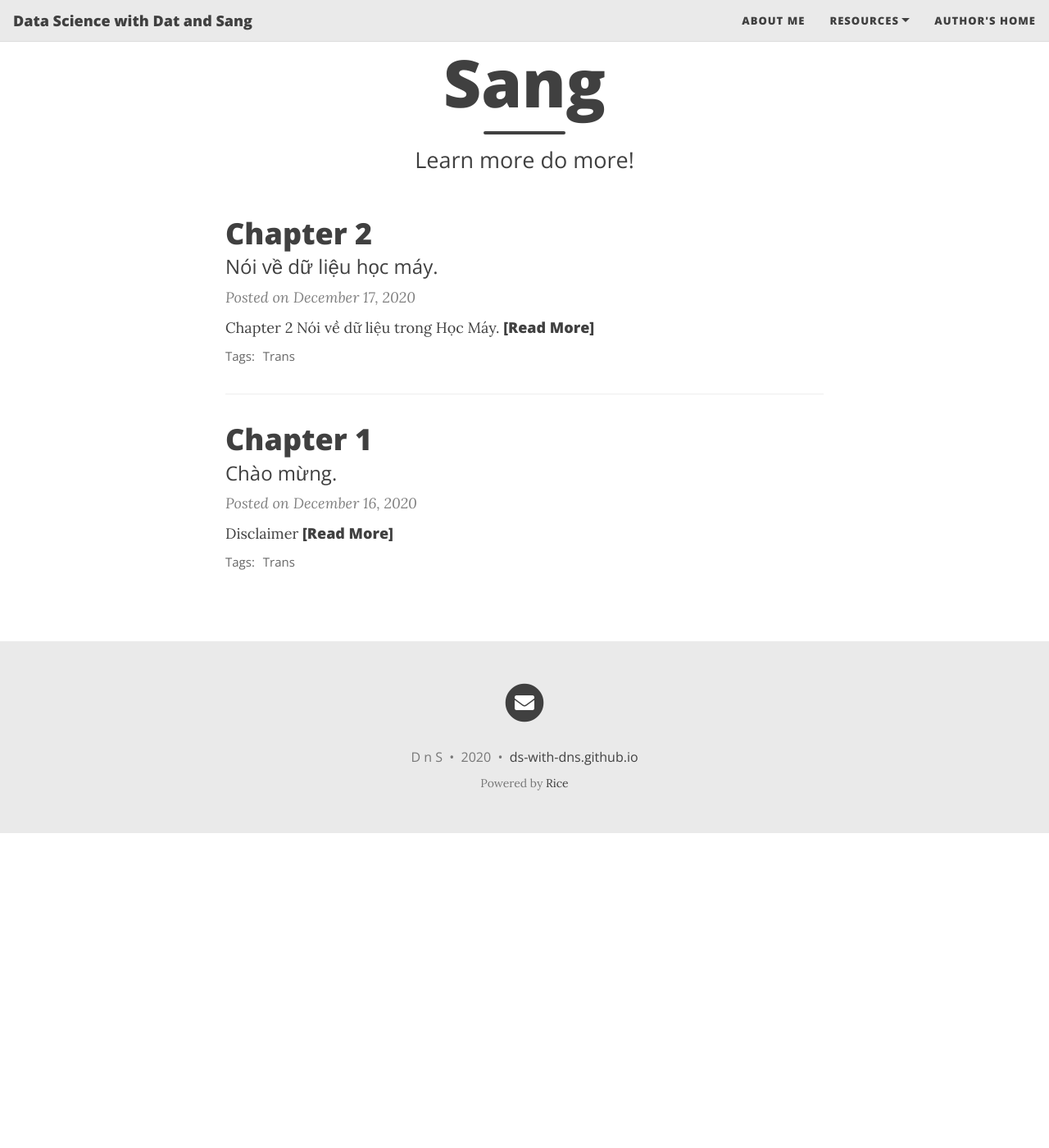
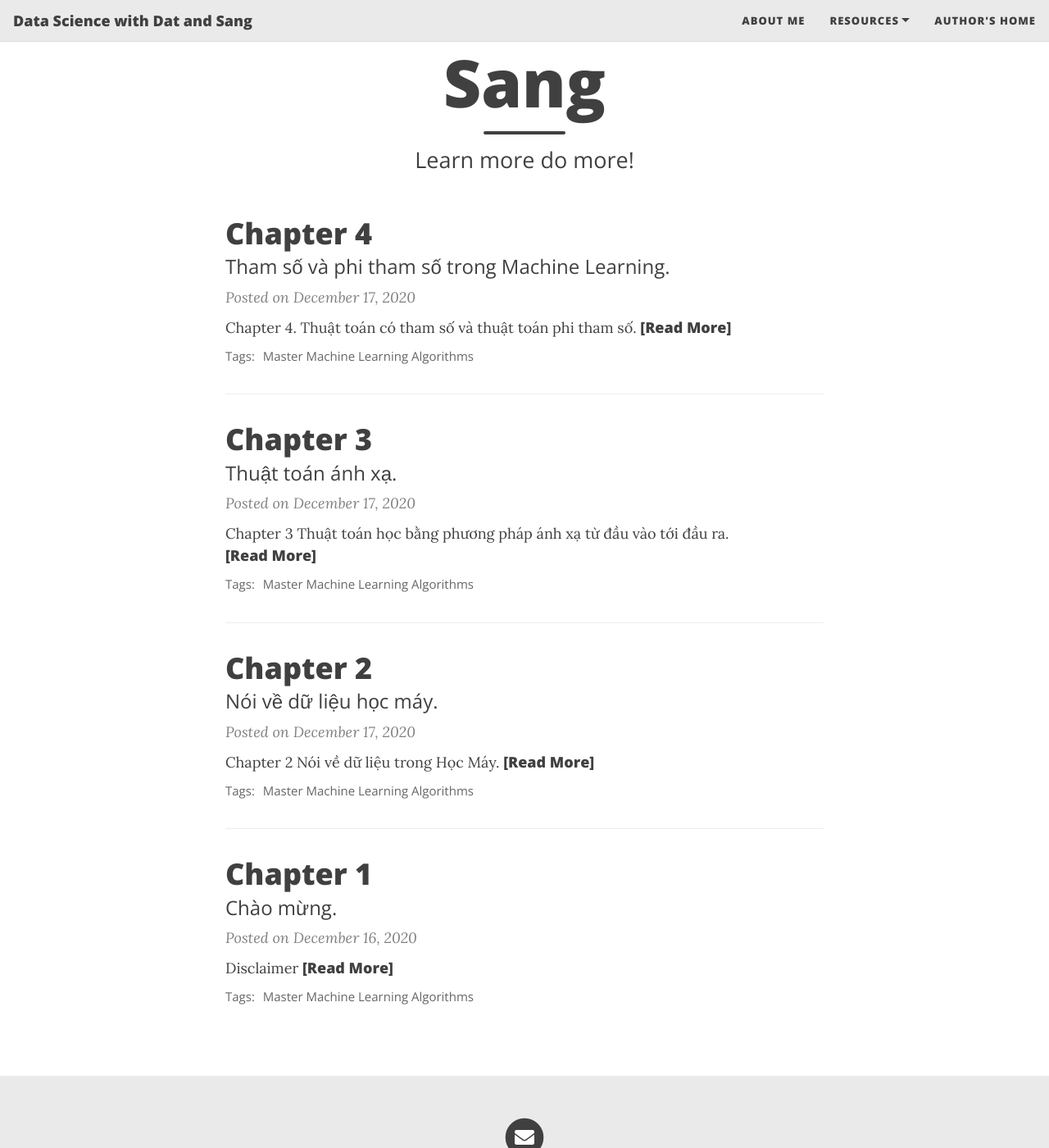
Before and after one commit to ds-with-dns/ds-with-dns.github.io, a Jekyll site: the page built from index.html, in a window 1280 px wide and 1400 px high, scrolled down 250 px. Shown: the whole window at 82% size. Built offline with Jekyll 4.4.1, drawn with Linux system fonts in a browser that asks for light colours; nearby versions of some CDN libraries; the list of posts is cut into pages by our own code; before the commit the page ends 1266 px from its top, so only the background shows below that; part of the change alters nothing that is shown.

Commit message:
Update chap 3 chap 4

```diff
--- a/_posts/2020-12-16-Chap1.md
+++ b/_posts/2020-12-16-Chap1.md
@@ -2,7 +2,7 @@
 layout: post
 title: Chapter 1
 subtitle: Chào mừng.
-tags: [Trans]
+tags: [Master Machine Learning Algorithms]
 comments: true
 ---
 
--- a/_posts/2020-12-17-Chap2.md
+++ b/_posts/2020-12-17-Chap2.md
@@ -2,7 +2,7 @@
 layout: post
 title: Chapter 2
 subtitle: Nói về dữ liệu học máy.
-tags: [Trans]
+tags: [Master Machine Learning Algorithms]
 comments: true
 ---
 
--- /dev/null
+++ b/_posts/2020-12-17-Chap3.md
@@ -0,0 +1,58 @@
+---
+layout: post
+title: Chapter 3
+subtitle: Thuật toán ánh xạ.
+tags: [Master Machine Learning Algorithms]
+comments: true
+---
+
+# Chapter 3
+# Thuật toán học bằng phương pháp ánh xạ từ đầu vào tới đầu ra.
+
+Làm cách nào các thuật toán học máy học tập được? Có một nguyên tắc chung làm nền tảng cho tất cả các thuật toán học máy được giám sát để tạo mô hình dự đoán. Trong chương này, bạn sẽ khám phá cách các thuật toán học máy thực sự hoạt động bằng cách hiểu nguyên tắc chung làm nền tảng cho tất cả các thuật toán. Đọc xong chương này bạn sẽ biết:
+
+* Vấn đề ánh xạ mà tất cả các thuật toán học có giám sát nhắm đến để giải quyết vấn đề.
+
+* Các trường phụ của học máy tập trung tạo ra để dự đoán được gọi là mô hình dự đoán (predictive modeling).
+
+* Các thuật toán máy học khác nhau đại diện cho các chiến lược học tập khác nhau hay học chức năng ánh xạ.
+
+Bắt đầu nào.
+
+## 1. Học một hàm.
+
+Thuật toán học máy mô tả như học một hàm mục tiêu $f$ để ánh xạ tốt nhất các biến đầu vào (input) thành các biến đầu ra (output).
+
+$$Y = f(X)$$
+
+Đây là nhiệm vụ học tập chung mà chúng tôi muốn đưa ra dự đoán trong tương lai $Y$ với các ví dụ đầu vào mới $X$. Chúng ta không biết trong hàm $f$ trông như thế nào hoặc nó có cấu trúc ra sao. Nếu có, chúng tôi có thể sử dụng trực tiếp và chúng tôi không cần phải học bất cứ điều gì từ dữ liệu bằng các thuật toán học máy. Nó khó hơn chúng ta nghĩ. Ngoài ra chúng ta còn có lỗi $e$ độc lập với dữ liệu đầu vào $X$.
+
+$$Y = f(X) + e$$
+
+Lỗi này chẳng hạn là lỗi không có đủ thuộc tính để mô tả đủ các đặc điểm của ánh xạ tốt nhất từ $X$ đến $Y$. Lỗi này được gọi là "irreducible error" (Lỗi không thể khắc phục. Nghe hơi chuối nên là giữ nguyên gốc sẽ hay hơn.) vì khi ước lượng hàm mục tiêu $f$ tốt đến đâu chúng tôi không thể giảm được lỗi này. Điều này có nghĩa vấn đề học một hàm từ dữ liệu là một vấn đề khó khăn và đó chính là lý do tại sao lĩnh vực học máy và các thuật toán học máy tồn tại.
+
+## 2. Học một hàm để dự đoán tương lai.
+
+Loại học máy phổ biến nhất chính là học ánh xạ $Y = f(X)$ để dự đoán của Y cho giá trị X mới. Đây được gọi là mô hình dự đoán hay phân tích dự đoán và mục tiêu của chúng là đưa ra giá trị đự đoán chính xác nhất có thể
+
+Như vậy, chúng tôi không thực sự quan tâm đến hình dạng hoặc dạng của hàm $f$ mà chúng tôi đang tìm hiểu, chỉ biết rằng nó sẽ đưa ra những dự đoán chính xác. Chúng ta có thể tìm hiểu ánh xạ của $Y = f(X)$ để tìm hiểu thêm về các mối quan hệ trong dữ liệu và đây được gọi là suy luận thống kê. Nếu đây là mục tiêu, chúng tôi sẽ sử dụng các phương pháp đơn giản hơn và hiểu được giá trị của mô hình đã học và dạng của hàm $f$ ở trên để đưa ra các dự đoán chính xác.
+
+Khi chúng ta học một hàm $f$, chúng ta sẽ ước lượng cấu trúc của hàm $f$ từ dữ liệu chúng ta có sẵn. Như vậy, hàm $f$ này sẽ có sai số. Nó không phải là giá trị ước lượng tốt nhất theo giả thuyết ánh xạ từ $X$ tới $Y$. Phần lớn thời gian khi áp dụng các thuật toán máy học là dành ra để cố gắng cải thiện ước tính của chức năng cơ bản và lần lượt cải thiện hiệu suất của các dự đoán được thực hiện bởi mô hình.
+
+## 3. Các kỹ thuật để học một hàm.
+
+Thuật toán máy học là kỹ thuật ước lượng hàm mục tiêu $f$ để dự đoán biến đầu ra $Y$ cho các biến đầu vào $X$. Cách biểu diễn khác nhau đưa ra các giả định khác nhau về dạng của hàm đang được học, chẳng hạn hàm $f$ có phải là tuyến tính hay không.
+
+Các thuật toán học máy khác nhau đưa ra các giá trị khác nhau về hình dạng và cấu trúc của hàm và cách tốt nhất để tối ưu hoá một biểu diễn để tính gần đúng. Đây là lý do tại sao việc thử nhiều thuật toán khác nhau cho một vấn đề học máy vì chúng ta không thể biết trước cách tiếp cận nào sẽ tốt nhất để ước tính hàm cấu trúc của hàm cơ bản mà chúng ta đang cố ước lượng.
+
+## 4. Tổng kết.
+
+Trong chương này, bạn đã khám phá ra các nguyên tắc cơ bản, giải thích mục tiêu của tất cả thuật toán học máy để tạo ra mô hình dự đoán.
+
+* Bạn đã học các thuật toán máy học thực hiện ước lượng ánh xạ hàm $f$ của các biến đầu ra $Y$ cho các biến đầu vào $X$ hoặc $Y = f(X)$
+
+* Bạn cũng biết rằng các thuật toán học máy khác nhau đưa ra các giả định khác nhau về dạng của hàm cơ bản.
+
+* Vì chúng ta không biết rõ cấu trúc hàm mục tiêu, chúng ta sẽ thực hiện nhiều thuật toán học máy khác nhau để tìm ra thuật toán nào hoạt động tốt nhất.
+
+Bây giờ chúng ta đã biết nguyên tắc làm nền tảng cho tất cả các thuật toán học máy. Trong chương tiếp theo, chúng ta sẽ khám phá hai phần chính của học máy: thuật toán có tham số và thuật toán không có tham số.
--- /dev/null
+++ b/_posts/2020-12-17-Chap4.md
@@ -0,0 +1,96 @@
+---
+layout: post
+title: Chapter 4
+subtitle: Tham số và phi tham số trong Machine Learning.
+tags: [Master Machine Learning Algorithms]
+comments: true
+---
+
+# Chapter 4. Thuật toán có tham số và thuật toán phi tham số.
+
+Thuật toán có tham số là gì và sự khác nhau giữa thuật toán có tham số và thuật toán phi tham số? Trong chương này, bạn sẽ khám phá sự khác nhau giữa thuật toán có tham số và thuật toán phi tham số. Sau khi đọc chương này bạn sẽ biết:
+
+* Các thuật toán máy học có tham số đơn giản là việc ánh xạ tới một hàm đã biết.
+
+* Các thuật toán phi tham số có thể học bất kỳ ánh xạ từ đầu vào đến đầu ra.
+
+* Tất cả các thuật toán có thể tổ chức thành các nhóm tham số hoặc phi tham số.
+
+Chúng ta hãy bắt đầu nào.
+
+# 1. Thuật toán máy học có tham số.
+
+Các giả định có thể đơn giản hoá rất nhiều quá trình học, nhưng cũng có thể hạn chế những gì có thể học được. Các thuật toán đơn giản hoá hàm thành một dạng đã biết đượcg gọi là thuật toán máy học tham số.
+
+ > "A learning model that summarizes data with a set of parameters of fixed size (independent of the number of training examples) is called a parametric model. No
+matter how much data you throw at a parametric model, it won’t change its mind about how many parameters it needs."
+  >> Artificial Intelligence: A Modern Approach, page 737
+
+Một thuật toán có tham số bao gồm hai bước:
+
+1. Chọn cấu trúc cho hàm
+2. Tìm hiểu các hệ số cho hàm từ dữ liệu đào tạo
+
+Một dạng hàm dễ hiểu cho hàm ánh xạ là một đường thẳng, như được sử dụng trong hàm hồi quy tuyến tính.
+
+$$B_{0} + B_{1}.X_{1} + B_{2}.X_{2} = 0$$
+
+Trong đó, $B_{0}$, $B_{1}$ và $B_{2}$ là hệ số của kiểm soát intercept và slope, và $X_{1}$, $X_{2}$ là hai biến đầu vào. Giả sử chức năng của một đường thẳng sẽ đơn giản hoá trong quá trình học tập. Và bây giờ, tất cả những gì chúng ta cần làm là ước tính các hệ số của phương trình đường thẳng và chúng ta có một mô hình dự đoán cho vấn đề.
+
+Thường thì các hàm chức năng được giả định là sự kết hợp tuyến tính giữa các biến đầu vào và như vậy các thuật toán máy học tham số thường được gọi là thuật toán máy học tuyến tính.
+Tuy nhiên vấn đề hàm cơ bản chưa biết thực sự có thể không phải là một hàm tuyến tính như một đường thẳng. Nó có thể gần như là một đường thẳng và có thể có một số biến đổi nhỏ của dữ liệu đầu vào để hoạt động đúng. Hoặc nó có thể không giống như một đường thẳng trong trường hợp giả định là sai và tiếp cận sẽ tạo ra kết quả kém.
+
+Một số ví dụ về thuật toán máy học có tham số bao gồm:
+
+* Logistic Regression (Hồi quy logistic)
+* Linear Discriminant Analysis (Phân tích biệt thức tuyến tính)
+* Perceptron
+
+Lợi ích của thuật toán máy học tham số:
+
+* Đơn giản: Các phương pháp này dễ dàng tìm hiểu và dễ giải thích kết quả hơn.
+* Nhanh: Mô hình tham số cực kỳ nhanh trong việc học tập từ dữ liệu.
+* Cần ít dữ liệu: Chúng không có yêu cầu nhiều về dữ liệu training và có thể hoạt động tốt ngay cả khi sự phù hợp vơi dữ liệu không hoàn hảo.
+
+Hạn chế của thuật toán máy học tham số:
+
+* Bị ràng buộc: Việc chọn một hình thức của hàm số, các phương pháp này bị ràng buộc với dạng chỉ định.
+* Độ phức tạp hạn chế: Các phương pháp này chỉ phù hợp với các vấn đề đơn giản.
+* Phù hợp với vấn đề thấp: Trong thực tế, các phương pháp không chắc phù hợp với chức năng ánh xạ cơ bản.
+
+# 2. Thuật toán máy học phi tham số.
+
+Các thuật toán không đưa ra giả định mạnh mẽ về dạng của hàm ánh xạ được gọi là thuật toán học máy phi tham số. Bằng cách không đưa ra các giả định, họ có thể tự do học bất kỳ dạng chức năng nào từ dữ liệu đào tạo.
+
+> Algorithms that do not make strong assumptions about the form of the mapping function are
+called nonparametric machine learning algorithms. By not making assumptions, they are free
+to learn any functional form from the training data.
+>> Artificial Intelligence: A Modern Approach, page 757
+
+Các phương pháp phi tham số sẽ tìm cách phù hợp nhất với dữ liệu huấn luyện trong việc xây dựng hàm ánh xạ, đồng thời duy trì một số khả năng tổng quát hoá thành dữ liệu không nhìn thấy. Như vậy chúng có thể phù hợp với một số lượng lớn các dạng chức năng. Một mô hình phi tham số mà ta có thể thấy là thuật toán k-nearest neighbors. Thuật toán này đưa ra các dự đoán dựa trên giá trị k của mẫu huấn luyện tương tự nhất cho một cá thể dữ liệu mới. Phương thức này không giả định bất cứ điều gì về dạng của hàm ánh xạ ngoài các mẫu gần nhau có thể có một biến đầu ra tương tự. Một số ví dụ khác về thuật toán học máy phi tham số phổ biến là:
+
+* Decision Trees như CART and C4.5
+* Naive Bayes
+* Support Vector Machines
+* Neural Networks
+
+Lợi ích của thuật toán máy học phi tham số:
+
+* Linh hoạt: Có khả năng phù hợp với lượng lớn chức năng mà dữ liệu yêu cầu.
+* Mạnh mẽ: Không giả định về chức năng cơ bản.
+* Hiệu quả cao: Có thể tạo ra các mô hình hiệu suất cao hơn để dự đoán.
+
+Hạn chế của thuật toán máy học có tham số:
+
+* Cần nhiều dữ liệu: Yêu cầu nhiều hơn về dữ liệu để ước lượng được hàm ánh xạ.
+* Chậm: Chậm trong quá trình huấn luyện vì chúng thường có nhiều thông số hơn để huấn luyện.
+* Overfitting: Nhiều rủi ro hơn khi dữ liệu training bị overfit và khó đưa ra được các giá trị dự đoán đúng trong thực tế.
+
+# 3. Tổng kết.
+
+Trong chương này, bạn đã khám phá sự khác nhau giữa thuật toán máy học có tham số và thuật toán máy học phi tham số.
+
+* Bạn đã học được rằng phương pháp tham số tạo ra các giả định lớn về ánh xạ của các biến đầu vào so với biến đầu ra, do đó đào tạo nhanh hơn, yêu cầu ít dữ liệu hơn nhưng có thể không mạnh mẽ.
+* Bạn đã học được rằng phương pháp phi tham số tạo ra ít hoặc không có giả định nào về hàm mục tiêu và do đó nó đòi hỏi nhiều hơn về dữ liệu, đào tạo chậm hơn và độ phức tạp mô hình cao hơn nhưng qua những hạn chế như trên có thể giúp nó trở nên mạnh mẽ hơn.
+
+Bây giờ bạn đã biết sự khác biệt giữa các thuật toán học máy tham số và không tham số. Trong chương tiếp theo, bạn sẽ khám phá một cách khác để nhóm các thuật toán học máy theo cách chúng học: học có giám sát và không giám sát
```
